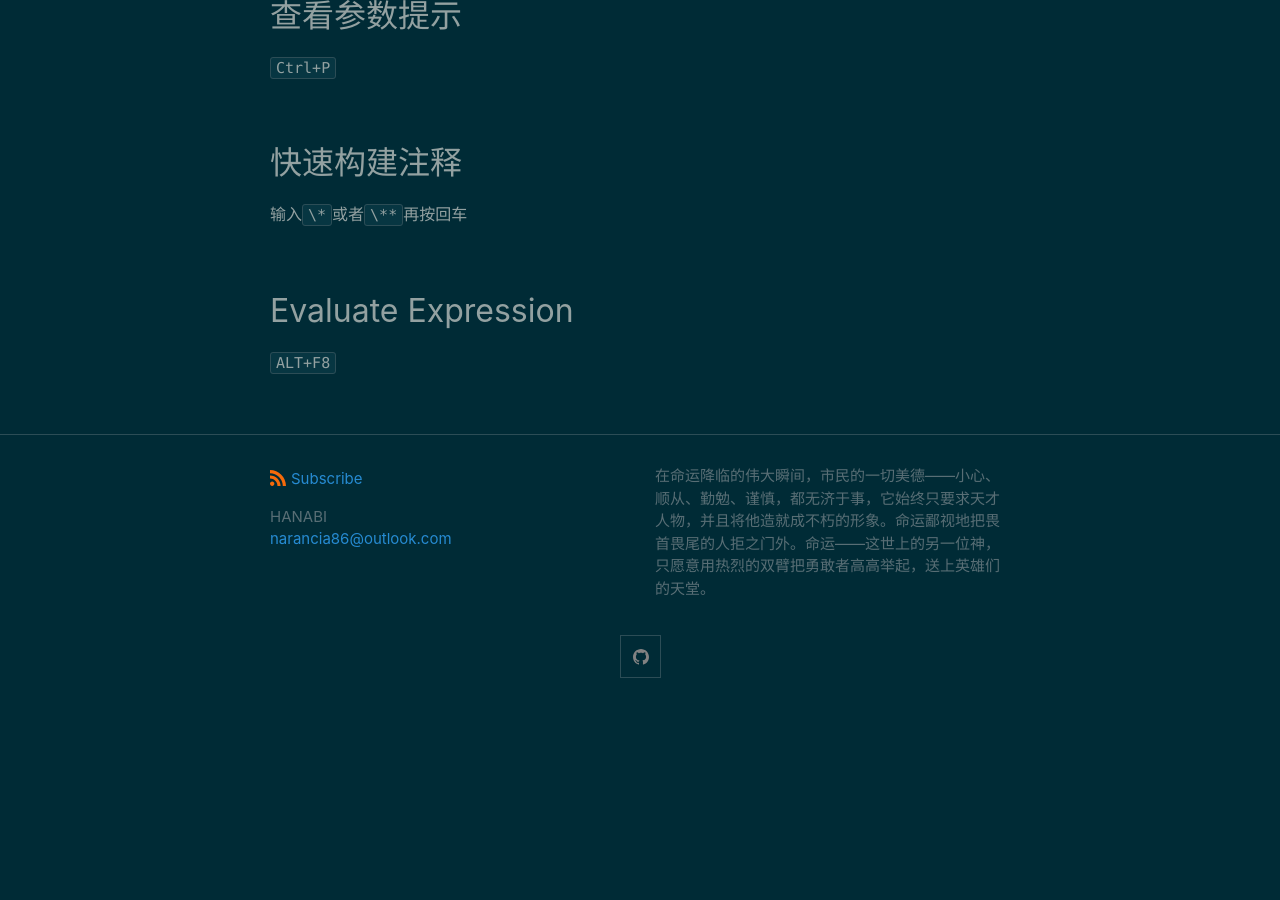
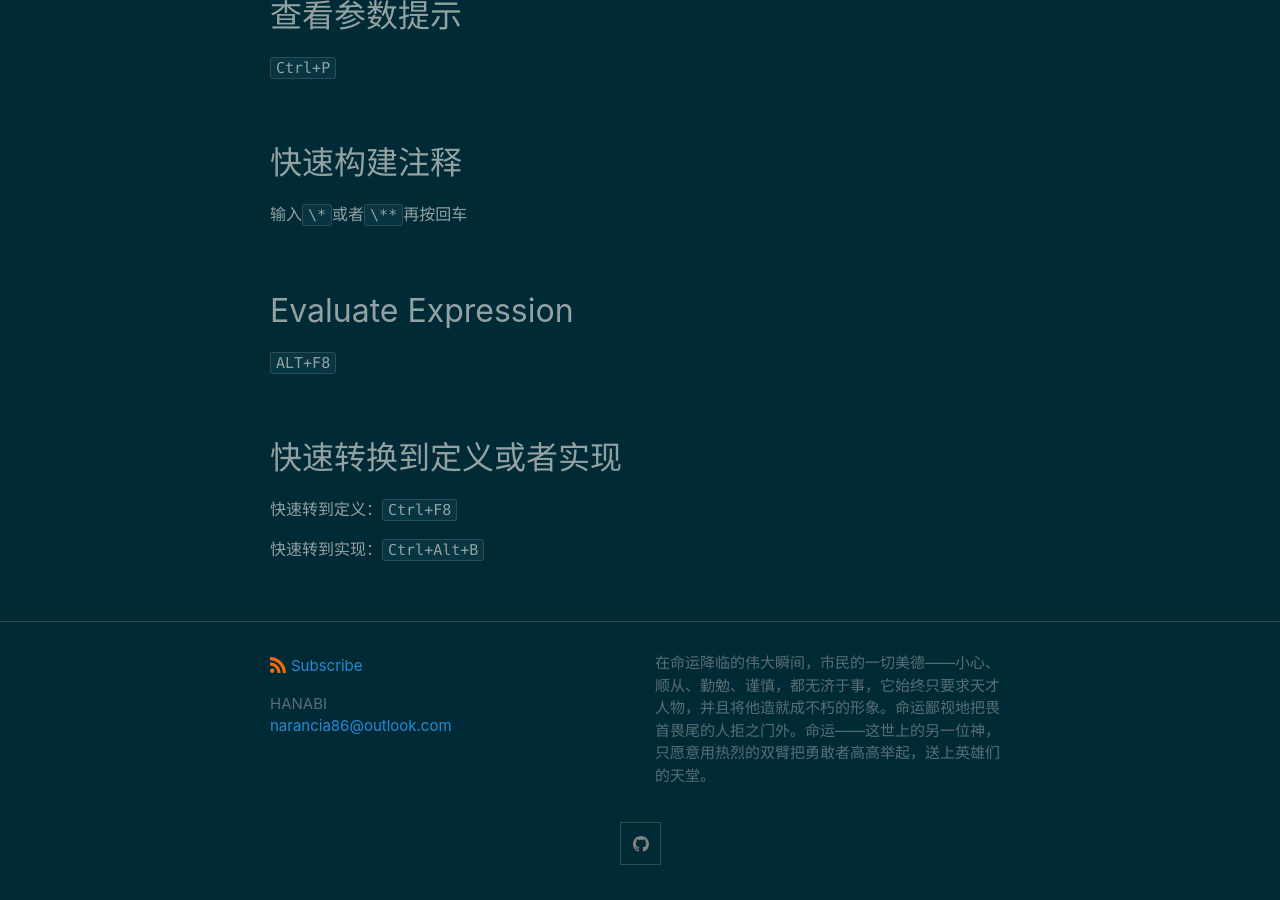
Before and after one commit to KamenRiderKuuga/kamenriderkuuga.github.io, a Jekyll site: the page built from _posts/2020-11-23-IDEA-1.md, in a window 1280 px wide and 900 px high, scrolled down 636 px. Built offline with Jekyll 4.4.1, drawn with Linux system fonts in a browser that asks for light colours; before the commit the page ends 1349 px from its top, so only the background shows below that.

Commit message:
Update 2020-11-23-IDEA-1.md

```diff
--- a/_posts/2020-11-23-IDEA-1.md
+++ b/_posts/2020-11-23-IDEA-1.md
@@ -37,3 +37,11 @@ tags: [IntelliJ IDEA]
 ## Evaluate Expression
 
 `ALT+F8`
+
+
+
+## 快速转换到定义或者实现
+
+快速转到定义：`Ctrl+F8`
+
+快速转到实现：`Ctrl+Alt+B`
```
